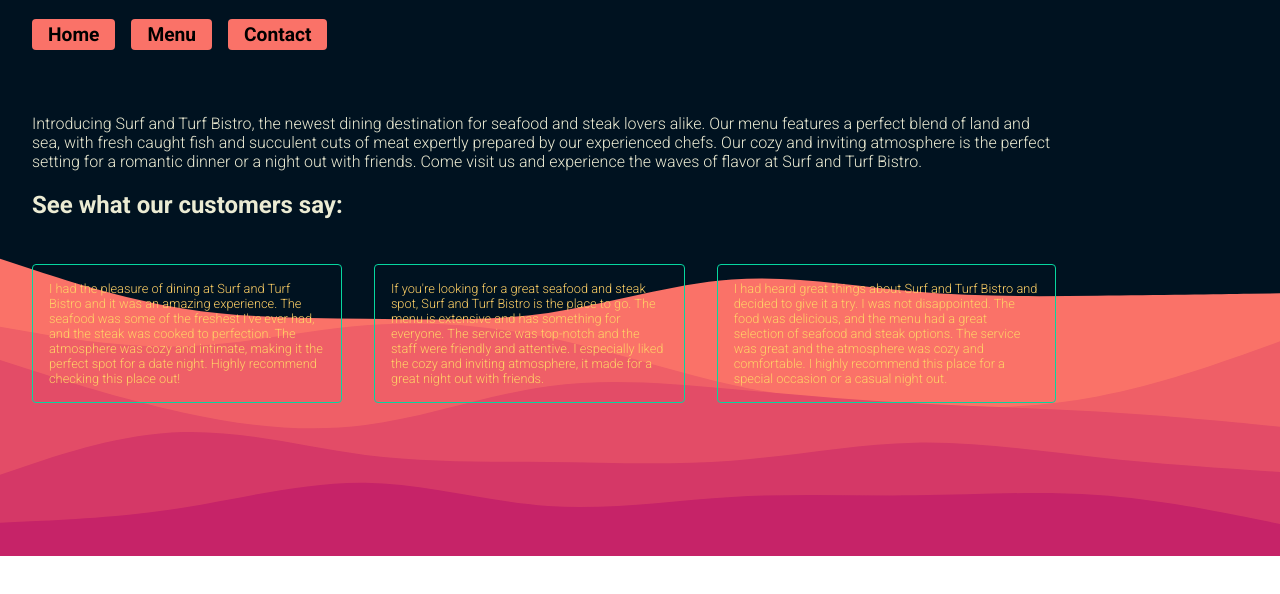
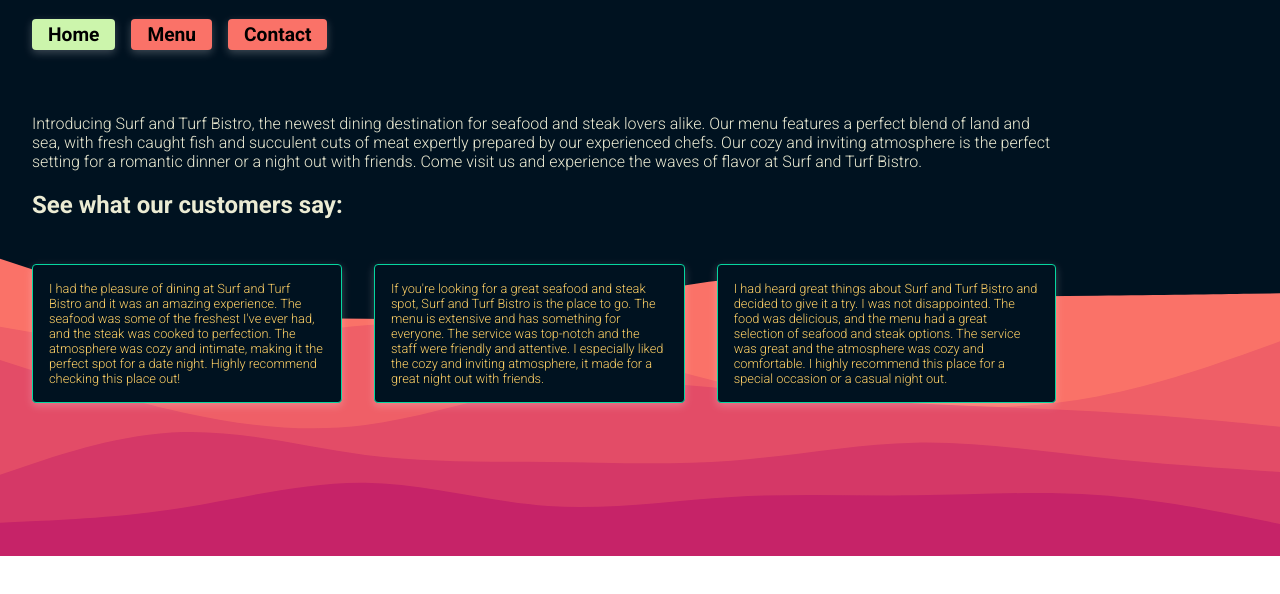
Before and after one commit to majkulmajkul/odin-restaurant, a website built with webpack: page dist/index.html in a window 1280 px wide. Shown: the part 164-758 px from the top of the page. Built offline with nearby package versions, Linux system fonts and the light colour scheme.

Commit message:
Selected menu button has different color

```diff
--- /dev/null
+++ b/src/helperFunctions.js
@@ -0,0 +1,13 @@
+function makeButtonsGenericExcept(except) {
+  for (const id of ["#home-button", "#menu-button", "#contact-button"]) {
+    if (id === except) {
+      const thisButton = document.querySelector(id);
+      thisButton.className = "selected";
+    } else {
+      const thisButton = document.querySelector(id);
+      thisButton.className = "";
+    }
+  }
+}
+
+export { makeButtonsGenericExcept };
--- a/src/renderContact.js
+++ b/src/renderContact.js
@@ -1,5 +1,13 @@
+import { makeButtonsGenericExcept } from "./helperFunctions";
+
 export default function renderContact() {
+  makeButtonsGenericExcept("#contact-button");
+
   const currentMenuContent = document.querySelector(".current-menu-content");
+
   currentMenuContent.innerHTML = "";
-  currentMenuContent.textContent = "Contact";
 }
+
+// "123 Oceanfront Avenue, Seaside City, Coastal County, 12345"
+// Phone number: 555-555-5555
+// Email: info@surfandturfbistro.com
--- a/src/renderHome.js
+++ b/src/renderHome.js
@@ -1,6 +1,8 @@
 import renderReview from "./renderReview";
+import { makeButtonsGenericExcept } from "./helperFunctions";
 
 export default function renderHome() {
+  makeButtonsGenericExcept("#home-button");
   const currentMenuContent = document.querySelector(".current-menu-content");
   currentMenuContent.innerHTML = "";
   const introductionParagraph = document.createElement("p");
--- a/src/renderMainPage.js
+++ b/src/renderMainPage.js
@@ -16,9 +16,9 @@ export default function renderMainPage() {
   }
 
   const navButtons = [
-    new navButton("home-", "Home", renderHome),
-    new navButton("menu", "Menu", renderMenu),
-    new navButton("contact", "Contact", renderContact),
+    new navButton("home-button", "Home", renderHome),
+    new navButton("menu-button", "Menu", renderMenu),
+    new navButton("contact-button", "Contact", renderContact),
   ];
 
   const buttonsContainer = document.createElement("div");
@@ -27,6 +27,7 @@ export default function renderMainPage() {
   for (const button of navButtons) {
     const thisButton = document.createElement("button");
     thisButton.textContent = button.text;
+    thisButton.id = button.name;
     thisButton.addEventListener("click", button.onClick);
     buttonsContainer.appendChild(thisButton);
   }
--- a/src/renderMenu.js
+++ b/src/renderMenu.js
@@ -1,5 +1,18 @@
+import { makeButtonsGenericExcept } from "./helperFunctions";
+
 export default function renderMenu() {
+  makeButtonsGenericExcept("#menu-button");
   const currentMenuContent = document.querySelector(".current-menu-content");
   currentMenuContent.innerHTML = "";
   currentMenuContent.textContent = "Menu";
 }
+
+// "Pan-Seared Scallops with Lemon Butter Sauce" - This dish features plump and juicy scallops, seared to perfection and served with a tangy lemon butter sauce that adds a burst of flavor.
+
+// "Grilled Lobster Tail with Garlic Herb Butter" - A succulent grilled lobster tail, served with a creamy garlic herb butter that melts in your mouth.
+
+// "Filet Mignon with Red Wine Reduction" - A tender cut of filet mignon, grilled to your liking and served with a rich and flavorful red wine reduction sauce.
+
+// "Surf and Turf Platter" - A combination of grilled steak and shrimp, served with a side of sautéed vegetables and a choice of potato.
+
+// "Seafood Paella" - A traditional Spanish dish featuring a medley of seafood, including scallops, shrimp, and mussels, cooked with saffron-infused rice, peas, and bell peppers.
--- a/src/style.css
+++ b/src/style.css
@@ -43,10 +43,16 @@ button{
     font-family: 'Roboto';
     font-size: 1.2rem;
     font-weight: 600;
+    box-shadow: rgba(255, 252, 252, 0.24) 0px 3px 8px;
+}
+
+.selected{
+    background-color: #CCF5AC;
 }
 
 button:hover{
     background-color: var(--color5);
+    transform: scale(1.05)
 
 }
 
@@ -71,6 +77,8 @@ h1{
     padding: 1rem;
     font-size: 0.8rem;
     color: var(--color5);
+    background-color: #001220;
+    box-shadow: rgba(255, 252, 252, 0.24) 0px 3px 8px;
 
 
 }
```
